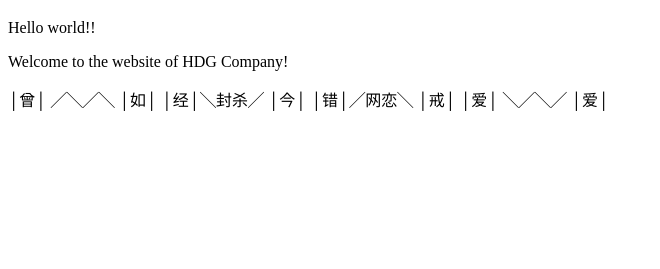
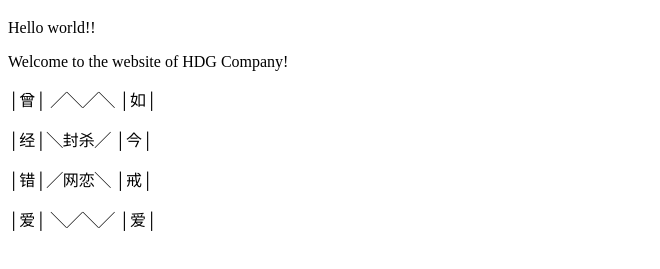
Before and after one commit to kadoc1/Portfolio, a plain HTML site: page index.html in a window 1280 px wide. Shown: the part 61-330 px from the top of the page, without its empty margins (0-660 px from the left). Drawn offline with Linux system fonts and the light colour scheme.

Commit message:
Update index.html

```diff
--- a/index.html
+++ b/index.html
@@ -5,10 +5,10 @@
 <h1>This is the webpage of kadoc1</h1>
 <p>Hello world!!</p>
 <p>Welcome to the website of HDG Company!</p>
-<p>│曾│ ╱╲╱╲ │如│
-   │经│╲封杀╱ │今│
-   │错│╱网恋╲ │戒│
-   │爱│ ╲╱╲╱ │爱│</p>
+<p>│曾│ ╱╲╱╲ │如│</p>
+<p>│经│╲封杀╱ │今│</p>
+<p>│错│╱网恋╲ │戒│</p>
+<p>│爱│ ╲╱╲╱ │爱│</p>
 
 </body>
 </html>
```
